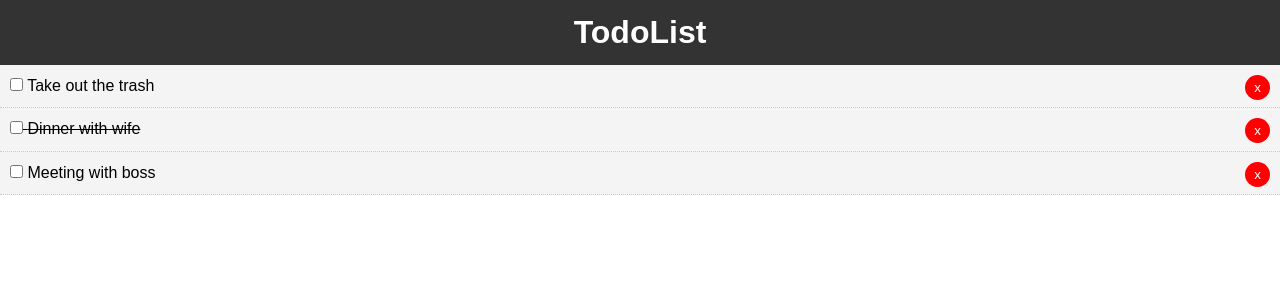
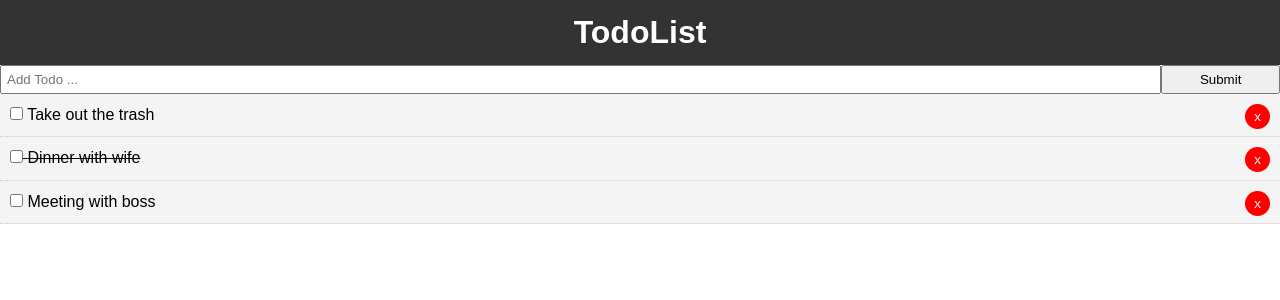
Before and after one commit to stephanieraymos/todolist, a React (Create React App) app: page / in a window 1280 px wide. Shown: the top 300 px of the page. Built offline with nearby package versions, Linux system fonts and the light colour scheme.

Commit message:
Created AddTodo with submit button

```diff
--- a/src/App.js
+++ b/src/App.js
@@ -1,5 +1,6 @@
 import React, { Component } from 'react';
 import Todos from './Components/Todos';
+import AddTodo from './Components/AddTodo';
 import './App.css';
 import Header from './Components/layout/Header'
 class App extends Component {
@@ -43,6 +44,7 @@
       //JSX, Javascript can be used in JSX with {curly braces}
       <div className="App">
         <Header />
+        <AddTodo />
         <Todos
         todos= {this.state.todos}
         markComplete={this.markComplete}
--- /dev/null
+++ b/src/Components/AddTodo.js
@@ -0,0 +1,24 @@
+import React, { Component } from 'react'
+
+export class AddTodo extends Component {
+  render() {
+    return (
+      <form style={{ display: 'flex'}}>
+        <input
+        style={{ flex: '10', padding: '5px' }}
+        type="text"
+        name="title"
+        placeholder="Add Todo ..."
+         />
+        <input
+        type="submit"
+        value="Submit"
+        className="btn"
+        style={{flex: '1'}}
+        />
+      </form>
+    )
+  }
+}
+
+export default AddTodo
```
